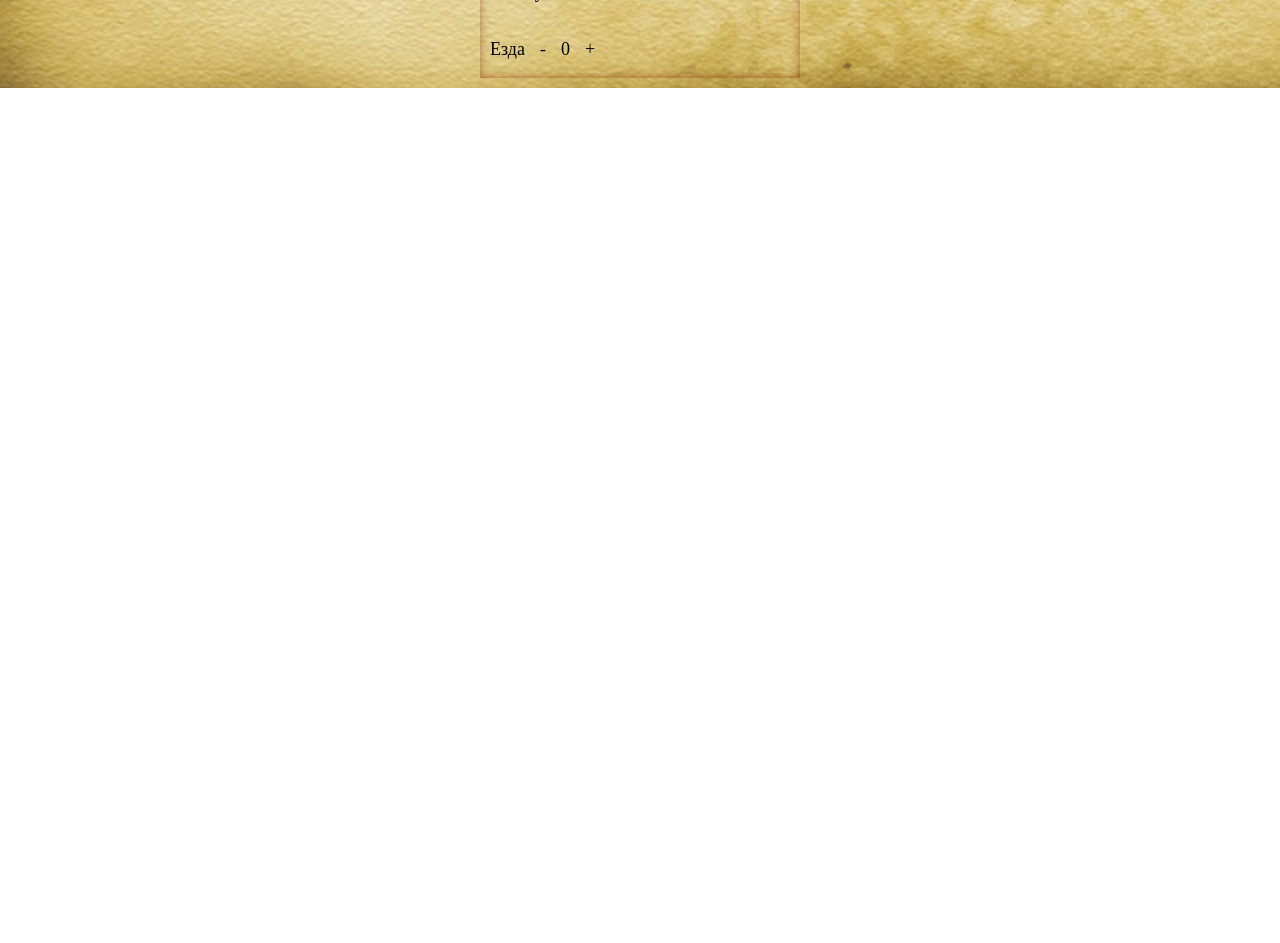
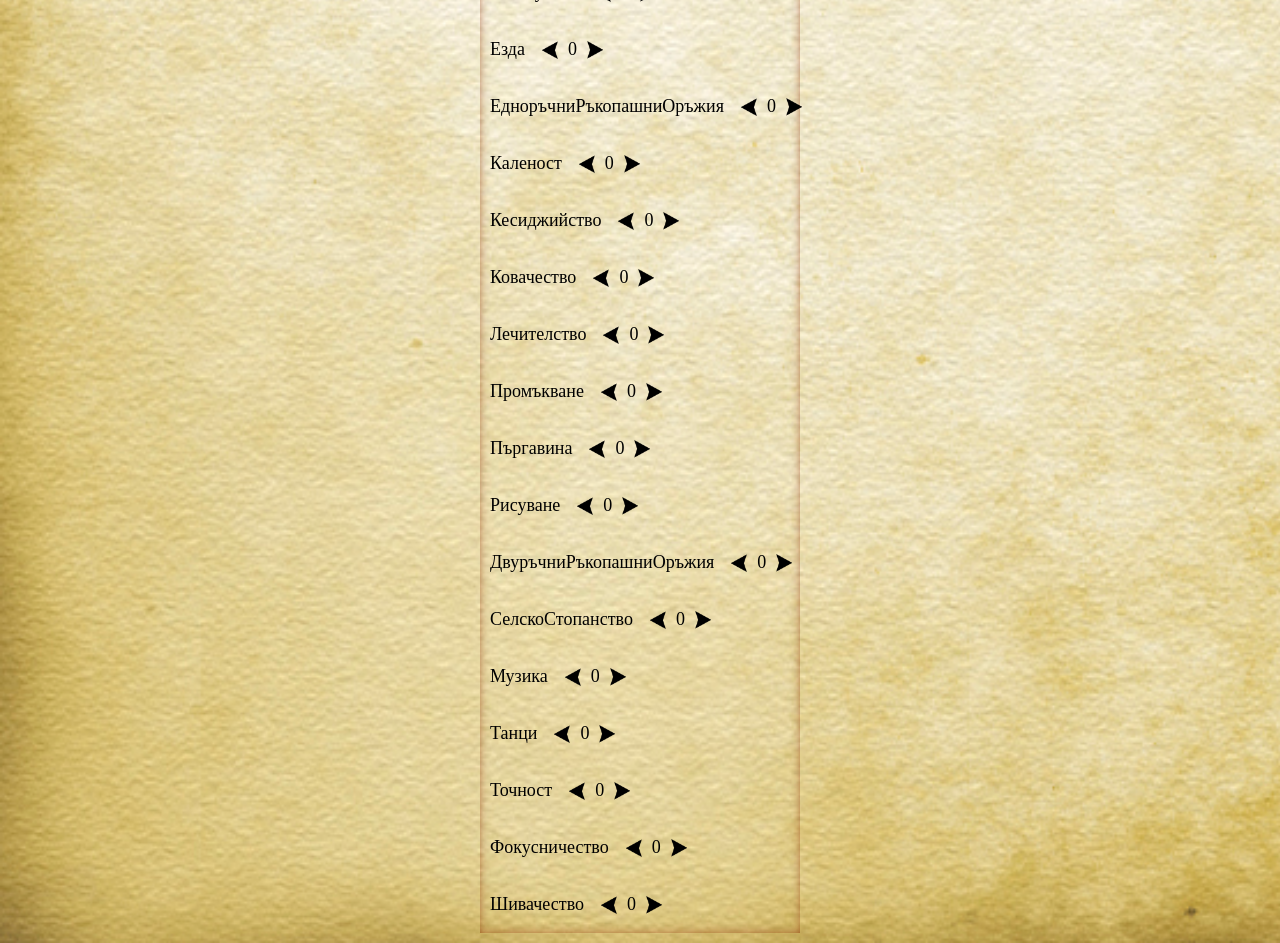
Before and after one commit to tery999/Random-Hero-Generator, a React (Vite) app: page /Quick in a window 1280 px wide. Shown: the part 2020-2963 px from the top of the page. Before the commit the page ends 2108 px from the top, so only its background shows below. Built offline with nearby package versions, Linux system fonts and the light colour scheme.

Commit message:
Physical specialities done
Todo: Wait for directions for css.
Start mental specialities

```diff
--- a/src/Components/Quick/Quick.css
+++ b/src/Components/Quick/Quick.css
@@ -94,9 +94,26 @@
 
 .singleSpecHolder > div {
     display: flex;
-    gap: 15px;
     justify-content: center;
     align-items: center;
+}
+
+.points {
+    margin-left: 8px;
+    margin-right: 8px;
+}
+
+.singleSpecHolder img {
+    width: 20px;
+    cursor: pointer;
+}
+
+.singleSpecHolder img:hover {
+    width: 24px;
+}
+
+.singleSpecHolder img:hover + .points {
+    margin-left: 4px;
 }
 
 .specialtyPoints {
--- a/src/Components/Quick/Specialties.tsx
+++ b/src/Components/Quick/Specialties.tsx
@@ -195,20 +195,24 @@ export function PhysicalSpecialtiesFunc(props: any) {
 
     useEffect(() => {
         setSpecialties(initialState);
-    }, [reroll])
+        setTotalPoints(0);
+    }, [reroll, abilityProp])
 
     const changeStatFunc = (key: keyof typeof specialties, direction: "inc" | "dec") => {
         //does deep copy
         const newValues = structuredClone(specialties);
         if (direction === "inc") {
+            if (abilityProp <= totalPoints) {
+                return;
+            }
             newValues[key].points += 1;
-            setTotalPoints( (prev) => prev +1)
+            setTotalPoints((prev) => prev + 1)
         } else if (direction === "dec") {
             if (newValues[key].points == 0) {
                 return
             }
             newValues[key].points -= 1;
-            setTotalPoints( (prev) => prev -1)
+            setTotalPoints((prev) => prev - 1)
         }
 
         setSpecialties((prev) => ({ ...prev, [key]: newValues[key] }))
@@ -222,25 +226,145 @@ export function PhysicalSpecialtiesFunc(props: any) {
             <div className="singleSpecHolder">
                 <p>{specialties.Акробатика.name}</p>
                 <div>
-                    <div onClick={() => changeStatFunc("Акробатика", "dec")}>-</div>
-                    <p>{specialties.Акробатика.points}</p>
-                    <div onClick={() => changeStatFunc("Акробатика", "inc")}>+</div>
+                    <img onClick={() => changeStatFunc("Акробатика", "dec")} src="/arrowLeft.png" alt="" />
+                    <p className="points">{specialties.Акробатика.points}</p>
+                    <img onClick={() => changeStatFunc("Акробатика", "inc")} src="/arrowRight.png" alt="" />
                 </div>
             </div>
             <div className="singleSpecHolder">
                 <p>{specialties.Бивакуване.name}</p>
                 <div>
-                    <div onClick={() => changeStatFunc("Бивакуване", "dec")}>-</div>
-                    <p>{specialties.Бивакуване.points}</p>
-                    <div onClick={() => changeStatFunc("Бивакуване", "inc")}>+</div>
+                    <img onClick={() => changeStatFunc("Бивакуване", "dec")} src="/arrowLeft.png" alt="" />
+                    <p className="points">{specialties.Бивакуване.points}</p>
+                    <img onClick={() => changeStatFunc("Бивакуване", "inc")} src="/arrowRight.png" alt="" />
                 </div>
             </div>
             <div className="singleSpecHolder">
                 <p>{specialties.Езда.name}</p>
                 <div>
-                    <div onClick={() => changeStatFunc("Езда", "dec")}>-</div>
-                    <p>{specialties.Езда.points}</p>
-                    <div onClick={() => changeStatFunc("Езда", "inc")}>+</div>
+                    <img onClick={() => changeStatFunc("Езда", "dec")} src="/arrowLeft.png" alt="" />
+                    <p className="points">{specialties.Езда.points}</p>
+                    <img onClick={() => changeStatFunc("Езда", "inc")} src="/arrowRight.png" alt="" />
+                </div>
+            </div>
+            <div className="singleSpecHolder">
+                <p>{specialties.ЕдноръчниРъкопашниОръжия.name}</p>
+                <div>
+                    <img onClick={() => changeStatFunc("ЕдноръчниРъкопашниОръжия", "dec")} src="/arrowLeft.png" alt="" />
+                    <p className="points">{specialties.ЕдноръчниРъкопашниОръжия.points}</p>
+                    <img onClick={() => changeStatFunc("ЕдноръчниРъкопашниОръжия", "inc")} src="/arrowRight.png" alt="" />
+                </div>
+            </div>
+            <div className="singleSpecHolder">
+                <p>{specialties.Каленост.name}</p>
+                <div>
+                    <img onClick={() => changeStatFunc("Каленост", "dec")} src="/arrowLeft.png" alt="" />
+                    <p className="points">{specialties.Каленост.points}</p>
+                    <img onClick={() => changeStatFunc("Каленост", "inc")} src="/arrowRight.png" alt="" />
+                </div>
+            </div>
+            <div className="singleSpecHolder">
+                <p>{specialties.Кесиджийство.name}</p>
+                <div>
+                    <img onClick={() => changeStatFunc("Кесиджийство", "dec")} src="/arrowLeft.png" alt="" />
+                    <p className="points">{specialties.Кесиджийство.points}</p>
+                    <img onClick={() => changeStatFunc("Кесиджийство", "inc")} src="/arrowRight.png" alt="" />
+                </div>
+            </div>
+            <div className="singleSpecHolder">
+                <p>{specialties.Ковачество.name}</p>
+                <div>
+                    <img onClick={() => changeStatFunc("Ковачество", "dec")} src="/arrowLeft.png" alt="" />
+                    <p className="points">{specialties.Ковачество.points}</p>
+                    <img onClick={() => changeStatFunc("Ковачество", "inc")} src="/arrowRight.png" alt="" />
+                </div>
+            </div>
+            <div className="singleSpecHolder">
+                <p>{specialties.Лечителство.name}</p>
+                <div>
+                    <img onClick={() => changeStatFunc("Лечителство", "dec")} src="/arrowLeft.png" alt="" />
+                    <p className="points">{specialties.Лечителство.points}</p>
+                    <img onClick={() => changeStatFunc("Лечителство", "inc")} src="/arrowRight.png" alt="" />
+                </div>
+            </div>
+            <div className="singleSpecHolder">
+                <p>{specialties.Промъкване.name}</p>
+                <div>
+                    <img onClick={() => changeStatFunc("Промъкване", "dec")} src="/arrowLeft.png" alt="" />
+                    <p className="points">{specialties.Промъкване.points}</p>
+                    <img onClick={() => changeStatFunc("Промъкване", "inc")} src="/arrowRight.png" alt="" />
+                </div>
+            </div>
+            <div className="singleSpecHolder">
+                <p>{specialties.Пъргавина.name}</p>
+                <div>
+                    <img onClick={() => changeStatFunc("Пъргавина", "dec")} src="/arrowLeft.png" alt="" />
+                    <p className="points">{specialties.Пъргавина.points}</p>
+                    <img onClick={() => changeStatFunc("Пъргавина", "inc")} src="/arrowRight.png" alt="" />
+                </div>
+            </div>
+            <div className="singleSpecHolder">
+                <p>{specialties.Рисуване.name}</p>
+                <div>
+                    <img onClick={() => changeStatFunc("Рисуване", "dec")} src="/arrowLeft.png" alt="" />
+                    <p className="points">{specialties.Рисуване.points}</p>
+                    <img onClick={() => changeStatFunc("Рисуване", "inc")} src="/arrowRight.png" alt="" />
+                </div>
+            </div>
+            <div className="singleSpecHolder">
+                <p>{specialties.ДвуръчниРъкопашниОръжия.name}</p>
+                <div>
+                    <img onClick={() => changeStatFunc("ДвуръчниРъкопашниОръжия", "dec")} src="/arrowLeft.png" alt="" />
+                    <p className="points">{specialties.ДвуръчниРъкопашниОръжия.points}</p>
+                    <img onClick={() => changeStatFunc("ДвуръчниРъкопашниОръжия", "inc")} src="/arrowRight.png" alt="" />
+                </div>
+            </div>
+            <div className="singleSpecHolder">
+                <p>{specialties.СелскоСтопанство.name}</p>
+                <div>
+                    <img onClick={() => changeStatFunc("СелскоСтопанство", "dec")} src="/arrowLeft.png" alt="" />
+                    <p className="points">{specialties.СелскоСтопанство.points}</p>
+                    <img onClick={() => changeStatFunc("СелскоСтопанство", "inc")} src="/arrowRight.png" alt="" />
+                </div>
+            </div>
+            <div className="singleSpecHolder">
+                <p>{specialties.Музика.name}</p>
+                <div>
+                    <img onClick={() => changeStatFunc("Музика", "dec")} src="/arrowLeft.png" alt="" />
+                    <p className="points">{specialties.Музика.points}</p>
+                    <img onClick={() => changeStatFunc("Музика", "inc")} src="/arrowRight.png" alt="" />
+                </div>
+            </div>
+            <div className="singleSpecHolder">
+                <p>{specialties.Танци.name}</p>
+                <div>
+                    <img onClick={() => changeStatFunc("Танци", "dec")} src="/arrowLeft.png" alt="" />
+                    <p className="points">{specialties.Танци.points}</p>
+                    <img onClick={() => changeStatFunc("Танци", "inc")} src="/arrowRight.png" alt="" />
+                </div>
+            </div>
+            <div className="singleSpecHolder">
+                <p>{specialties.Точност.name}</p>
+                <div>
+                    <img onClick={() => changeStatFunc("Точност", "dec")} src="/arrowLeft.png" alt="" />
+                    <p className="points">{specialties.Точност.points}</p>
+                    <img onClick={() => changeStatFunc("Точност", "inc")} src="/arrowRight.png" alt="" />
+                </div>
+            </div>
+            <div className="singleSpecHolder">
+                <p>{specialties.Фокусничество.name}</p>
+                <div>
+                    <img onClick={() => changeStatFunc("Фокусничество", "dec")} src="/arrowLeft.png" alt="" />
+                    <p className="points">{specialties.Фокусничество.points}</p>
+                    <img onClick={() => changeStatFunc("Фокусничество", "inc")} src="/arrowRight.png" alt="" />
+                </div>
+            </div>
+            <div className="singleSpecHolder">
+                <p>{specialties.Шивачество.name}</p>
+                <div>
+                    <img onClick={() => changeStatFunc("Шивачество", "dec")} src="/arrowLeft.png" alt="" />
+                    <p className="points">{specialties.Шивачество.points}</p>
+                    <img onClick={() => changeStatFunc("Шивачество", "inc")} src="/arrowRight.png" alt="" />
                 </div>
             </div>
         </div>
```
Also changed, not shown: public/arrowLeft.png (added), public/arrowRight.png (added).
